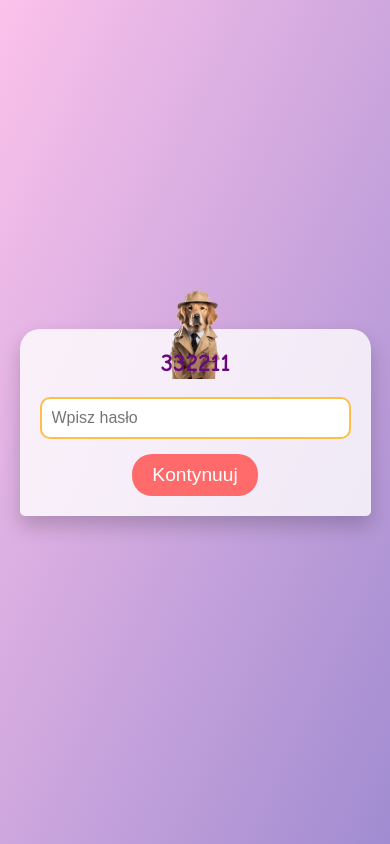
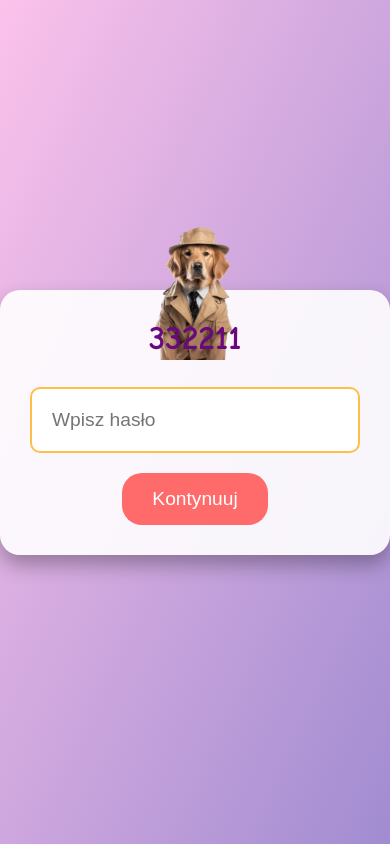
Before and after one commit to MasterOfRiddles/Birthday_Riddles.github.io, a plain HTML site: page index.html in a window 390 px wide. Drawn offline with Linux system fonts and the light colour scheme.

Commit message:
change mobile styling

```diff
--- a/style.css
+++ b/style.css
@@ -22,21 +22,21 @@ body {
 }
 
 .magic-frame {
-    width: 90%;
-    max-width: 400px;
-    background: rgba(255, 255, 255, 0.8);
-    padding: 20px;
-    border-radius: 20px 20px 5px 5px;
-    box-shadow: 0px 10px 20px rgba(0, 0, 0, 0.2);
+    width: 100%; /* Pełna szerokość formularza */
+    max-width: 600px; /* Ustalona maksymalna szerokość dla większych ekranów */
+    background: rgba(255, 255, 255, 0.9);
+    padding: 30px;
+    border-radius: 20px;
+    box-shadow: 0px 10px 20px rgba(0, 0, 0, 0.3);
     text-align: center;
     position: relative;
     animation: fadeIn 1s ease-in;
 }
 
 .unicorn {
-    width: 100px;
+    width: 150px; /* Większy rozmiar jednorożca */
     position: absolute;
-    top: -50px;
+    top: -80px; /* Zmiana pozycji dla lepszej widoczności */
     left: 50%;
     transform: translateX(-50%);
     transition: 0.5s ease;
@@ -44,25 +44,25 @@ body {
 
 h2 {
     color: #6a097d;
-    font-size: 1.5em;
-    margin-bottom: 10px;
+    font-size: 2.5em; /* Zwiększenie rozmiaru nagłówka */
+    margin-bottom: 15px;
     animation: pulse 1.5s infinite;
 }
 
 input[type="text"] {
     width: 100%;
-    padding: 10px;
-    margin-top: 10px;
-    font-size: 1em;
+    padding: 20px; /* Większy padding */
+    margin-top: 15px;
+    font-size: 1.5em; /* Zwiększenie rozmiaru czcionki */
     border: 2px solid #fcbf49;
     border-radius: 10px;
     outline: none;
 }
 
 button {
-    margin-top: 15px;
-    padding: 10px 20px;
-    font-size: 1.2em;
+    margin-top: 20px;
+    padding: 15px 30px; /* Większy padding */
+    font-size: 1.5em; /* Zwiększenie rozmiaru czcionki */
     color: white;
     background-color: #ff6b6b;
     border: none;
@@ -97,3 +97,15 @@ button:hover {
     0%, 100% { transform: translateY(0); }
     50% { transform: translateY(-15px); }
 }
+
+/* Dodatkowe style dla responsywności */
+@media (max-width: 600px) {
+    h2 {
+        font-size: 2em; /* Zmniejszenie nagłówka na mniejszych ekranach */
+    }
+
+    input[type="text"],
+    button {
+        font-size: 1.2em; /* Zmniejszenie rozmiaru czcionki dla elementów formularza */
+    }
+}
```
